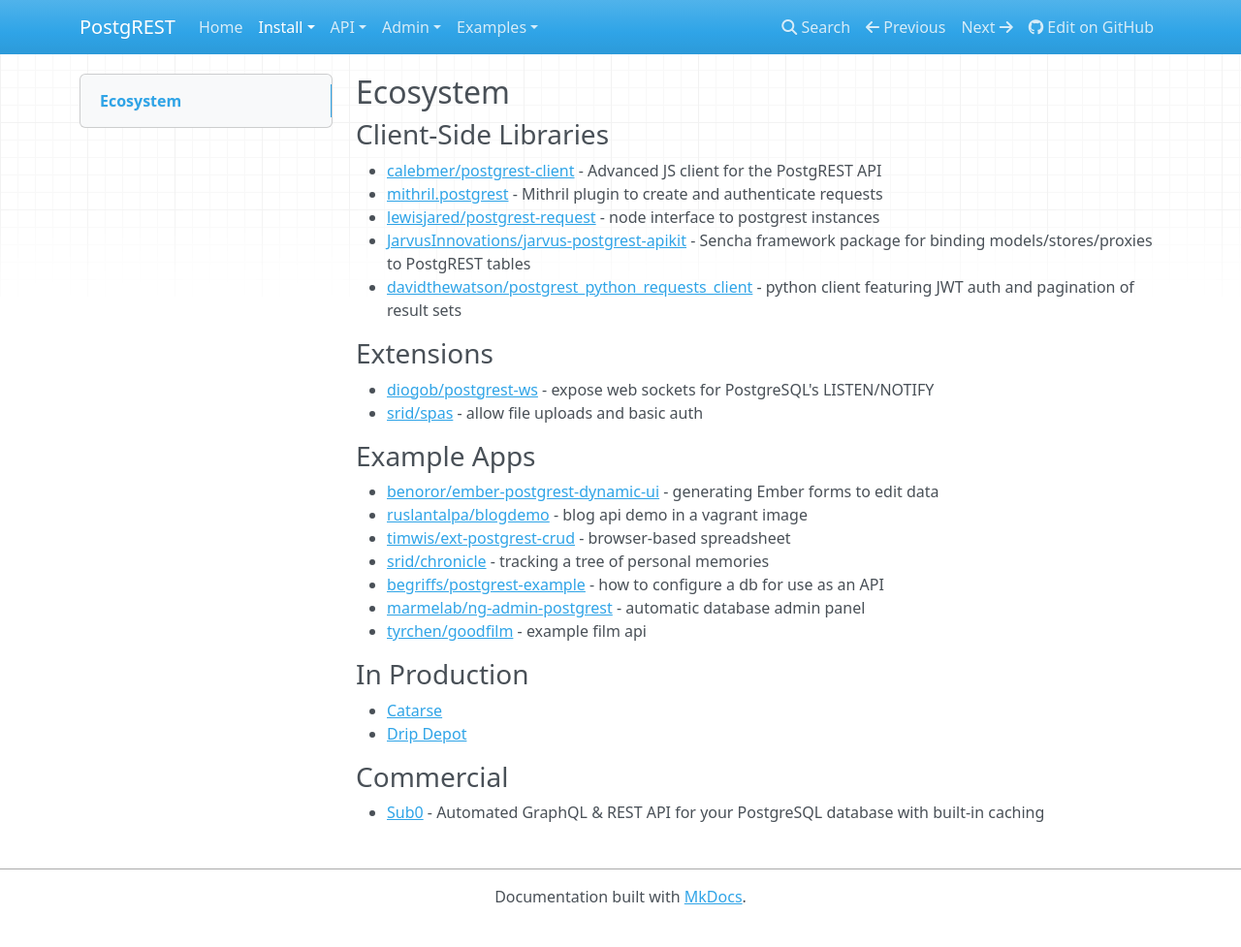
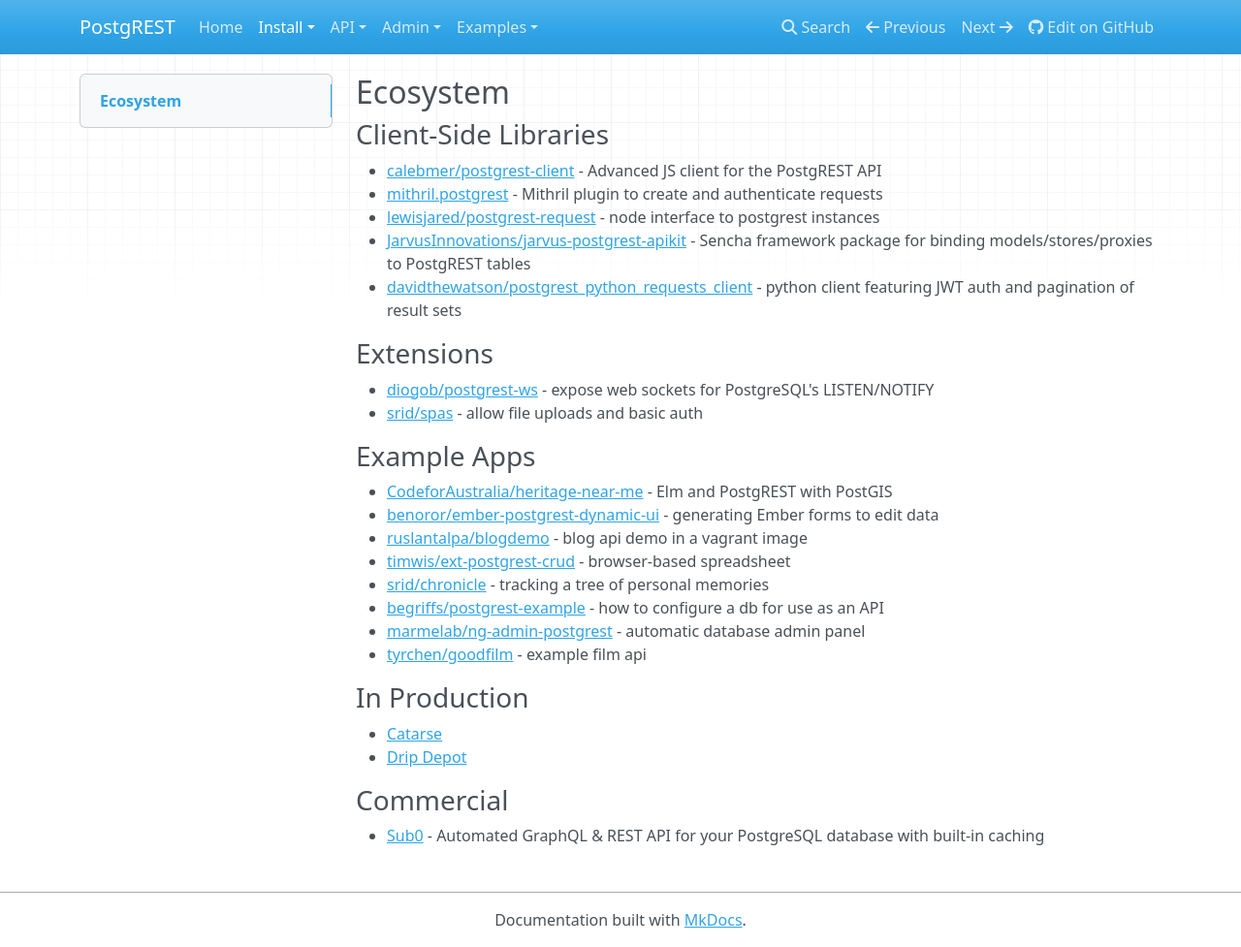
Before and after one commit to PostgREST/postgrest-docs, an MkDocs documentation site: the page built from docs/install/ecosystem.md, in a window 1280 px wide and 977 px high. Shown: the whole window at 97% size. Built offline with MkDocs 1.6.1, drawn with Linux system fonts in a browser that asks for light colours; nearby versions of some CDN libraries; old or Windows-style settings are respelled for this version of MkDocs.

Commit message:
Add heritage-near-me app to ecosystem

```diff
--- a/docs/install/ecosystem.md
+++ b/docs/install/ecosystem.md
@@ -15,6 +15,7 @@
 
 ### Example Apps
 
+* [CodeforAustralia/heritage-near-me](https://github.com/CodeforAustralia/heritage-near-me) - Elm and PostgREST with PostGIS
 * [benoror/ember-postgrest-dynamic-ui](https://github.com/benoror/ember-postgrest-dynamic-ui) - generating Ember forms to edit data
 * [ruslantalpa/blogdemo](https://github.com/ruslantalpa/blogdemo) - blog api demo in a vagrant image
 * [timwis/ext-postgrest-crud](https://github.com/timwis/ext-postgrest-crud) - browser-based spreadsheet
```
